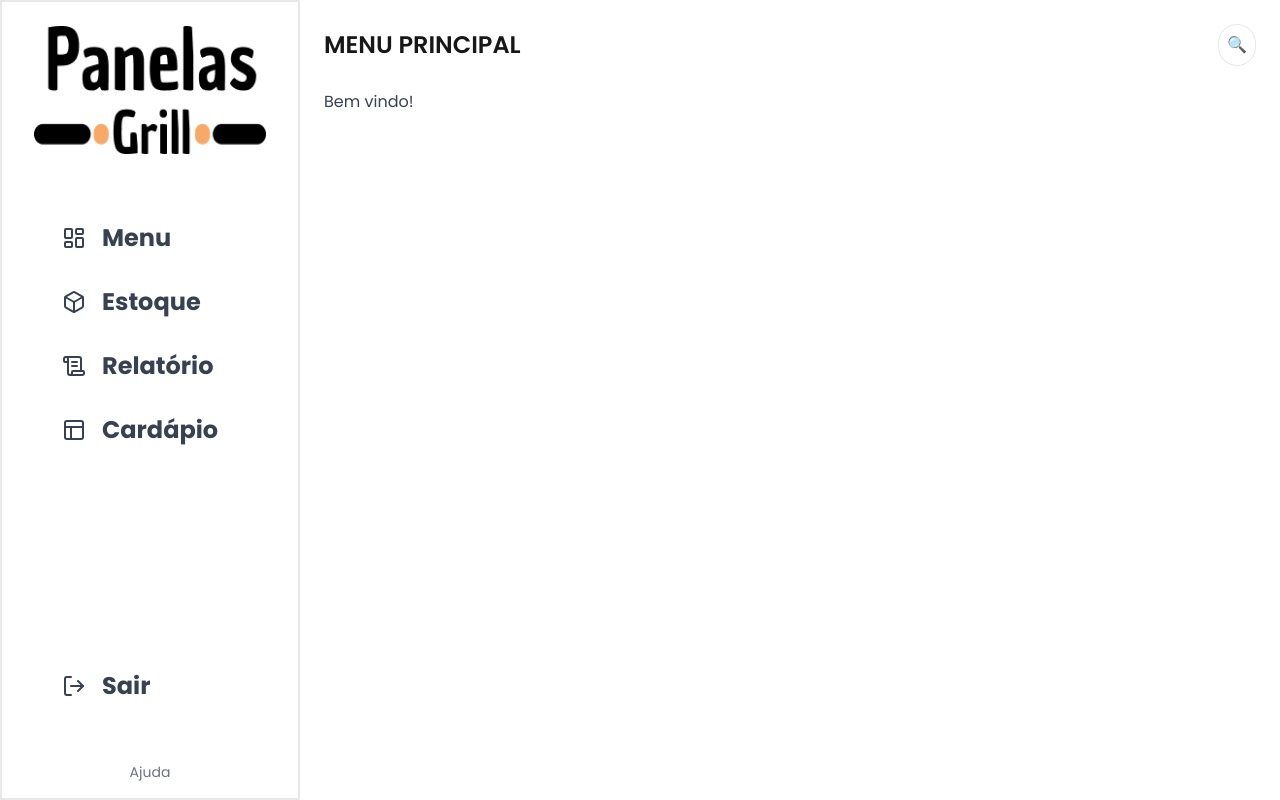
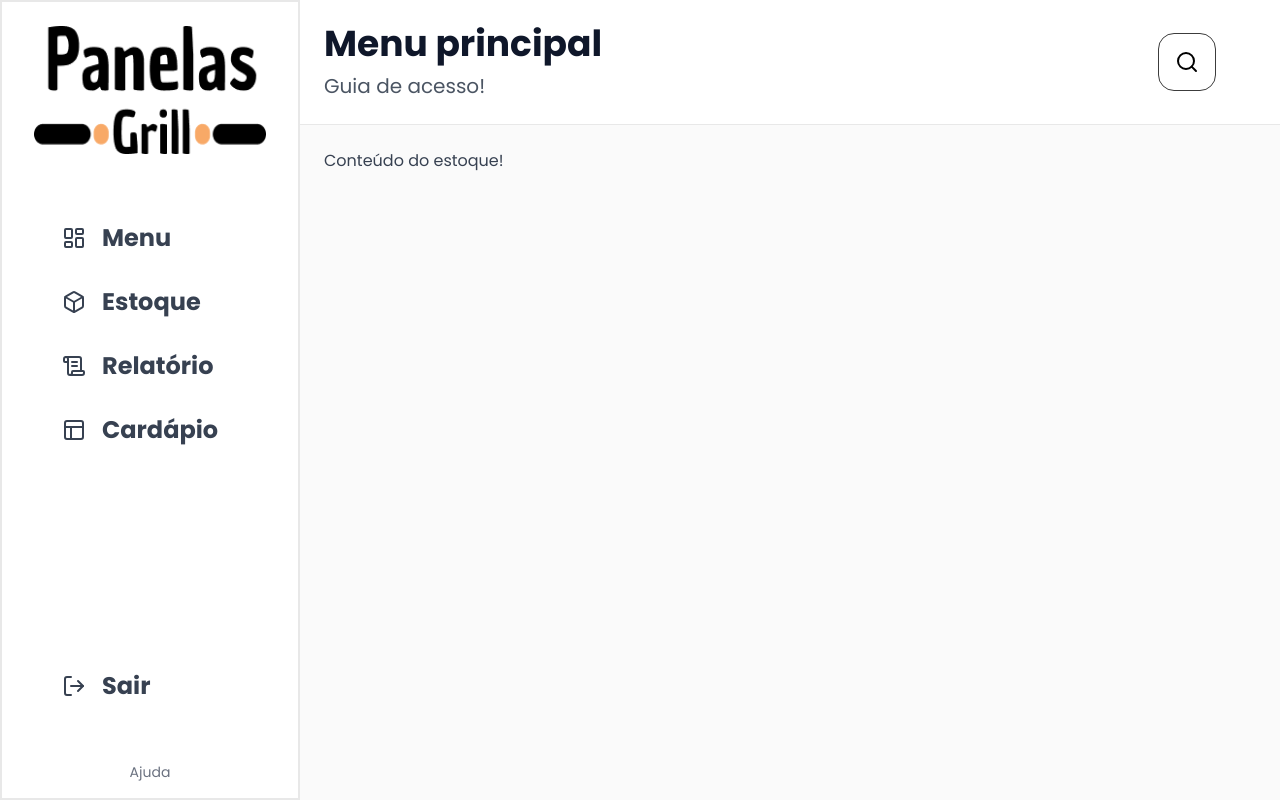
Before and after one commit to mdsreq-fga-unb/2024.2-T03-PanelasGrill, a Next.js app in the folder panelas-grill/: page /Menu in a window 1280 px wide. Built offline with nearby package versions, Linux system fonts and the light colour scheme.

Commit message:
feat: atualizando conteúdo do menu principal

```diff
--- a/panelas-grill/src/app/Menu/page.tsx
+++ b/panelas-grill/src/app/Menu/page.tsx
@@ -1,24 +1,50 @@
-import React from "react";
+"use client";
+
 import Sidebar from "@/components/Sidebar";
+import {Search} from "lucide-react";
+import React, { useState } from "react";
 
-const Home: React.FC = () => {
+export default function Menu() {
+    const [showInput, setShowInput] = useState(false);
+    const [searchValue, setSearchValue] = useState("");
+
     return (
-    <div className="flex bg-[#FAFAFA]" >
+        <div className="bg-primary-gray h-screen flex">
             <Sidebar />
-      <div className="flex-1 p-6 bg-white">
-      <header className="flex items-center justify-between">
-        <h2 className="text-2xl font-semibold">MENU PRINCIPAL</h2>
-        <button className="p-2 border rounded-full hover:bg-gray-100">
-          <span className="sr-only">Search</span>
-          🔍
+
+            <div className="flex-1 bg-white flex flex-col">
+                <header className="flex justify-between items-center p-6 border-b border-[#E8E8E8] bg-white">
+                    <div>
+                        <h2 className="text-4xl font-bold text-slate-900 mb-2">Menu principal</h2>
+                        <h3 className="text-xl text-gray-600">Guia de acesso!</h3>
+                    </div>
+
+                    <div className="flex items-center space-x-6 mr-10 relative">
+                        <button
+                        className="p-4 border rounded-2xl border-[#3C3C3C] text-black hover:bg-gray-100"
+                        onClick={() => setShowInput(!showInput)}
+                        >
+                        <Search />
                         </button>
+                        {showInput && (
+                        <input
+                            type="text"
+                            value={searchValue}
+                            onChange={(e) => setSearchValue(e.target.value)}
+                            className={`absolute top-full right-0 mt-2 w-64 p-2 border rounded-xl text-black border-gray-300 focus:outline-none focus:ring focus:ring-primary-orange transition-transform duration-300 ease-in-out ${
+                            showInput ? "translate-x-0 opacity-100" : "-translate-x-10 opacity-0"
+                            }`}
+                            placeholder="Digite para buscar..."
+                        />
+                        )}
+                    </div>
                 </header>
-      <main className="mt-6">
-        <p className="text-gray-700">Bem vindo!</p>
+
+                {/* Conteúdo principal */}
+                <main className="flex-1 p-6 bg-primary-gray">
+                    <p className="text-gray-700">Conteúdo do estoque!</p>
                 </main>
             </div>
         </div>
     );
-};
-
-export default Home;
+}
```
Lines whose indentation alone changed are shown as unchanged.
